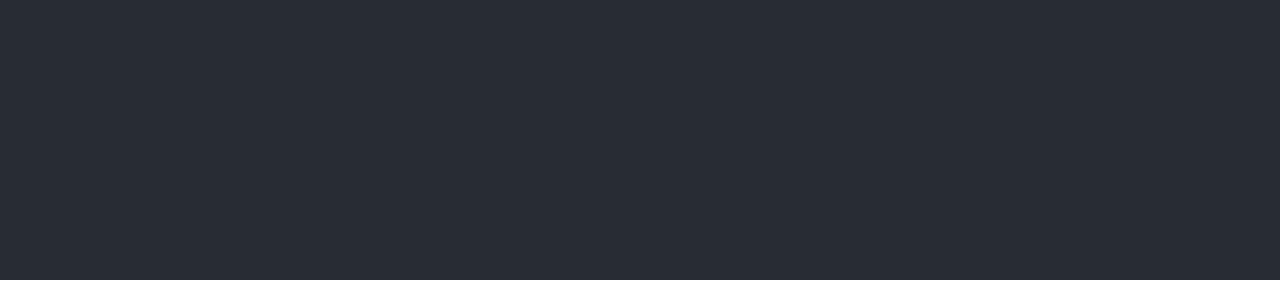
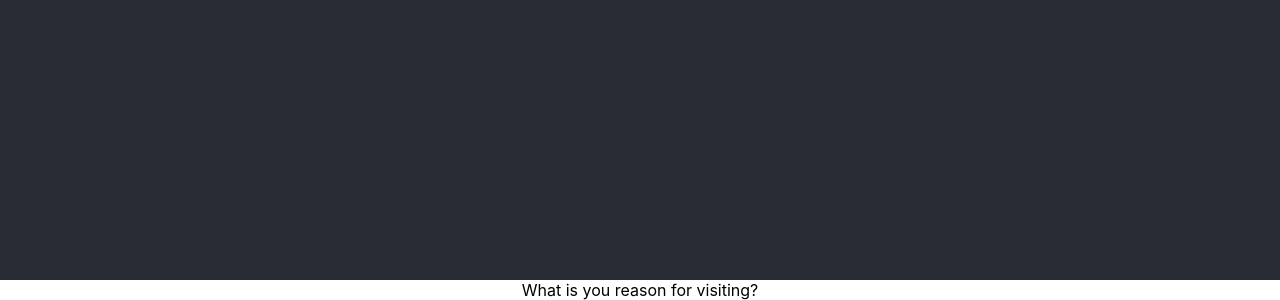
Before and after one commit to IsaacWeber1/community-connect, a React (Create React App) app: page / in a window 1280 px wide. Shown: the part 520-820 px from the top of the page. Built offline with nearby package versions, Linux system fonts and the light colour scheme.

Commit message:
form-commonents created

```diff
--- a/src/App.tsx
+++ b/src/App.tsx
@@ -2,18 +2,14 @@
 import logo from './logo.svg';
 import './App.css';
 import { Form } from 'react-bootstrap';
+import { FirstQuestionSet } from './form-components/FirstQuestionSet'
 
 function App() {
   return (
     <div className="App">
       <header className="App-header">
       </header>
-      <Form.Group controlId="reasonForTrip">
-
-      </Form.Group>
-      <Form.Group controlId="lengthOfTrip">
-
-      </Form.Group>
+      <FirstQuestionSet></FirstQuestionSet>
     </div>
   );
 }
--- /dev/null
+++ b/src/form-components/FirstQuestionSet.tsx
@@ -0,0 +1,10 @@
+import React, { useState } from "react";
+import { Col, Form, Row } from "react-bootstrap";
+
+export function FirstQuestionSet(): JSX.Element {
+    return (
+        <Form.Group controlId="reasonForTrip">
+            <Form.Label>What is you reason for visiting?</Form.Label>
+        </Form.Group>
+    )
+}
```
